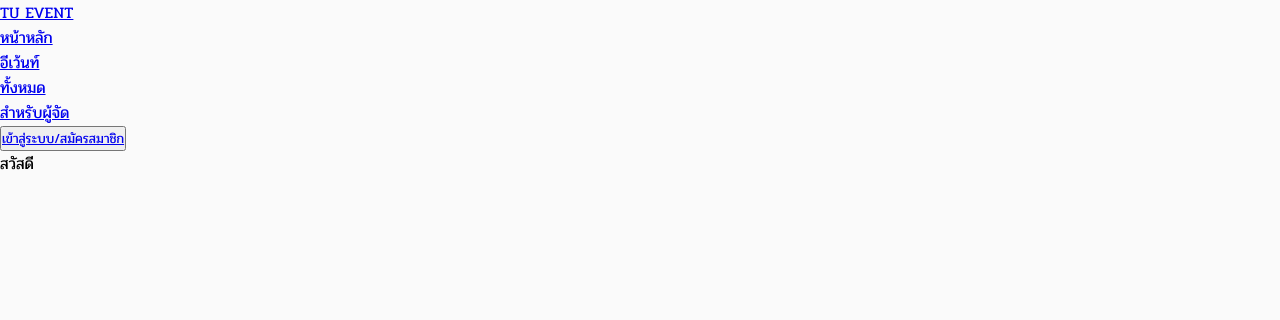
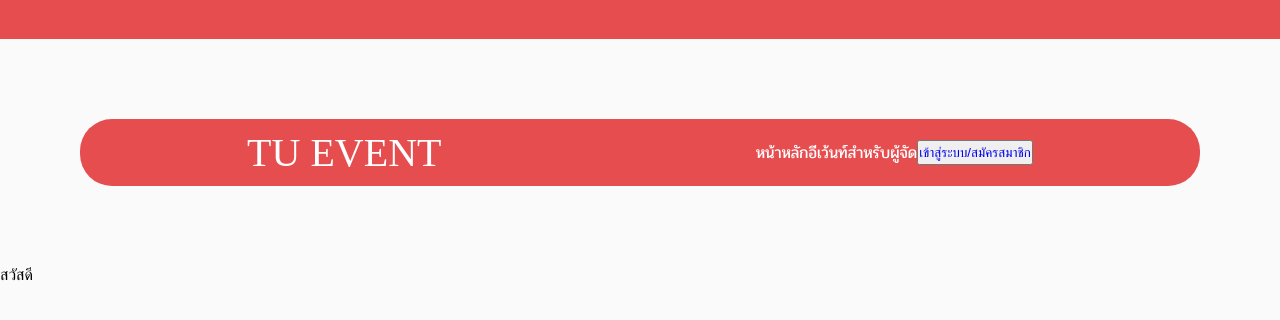
Before and after one commit to KeeratikornJan/cs261--group5-650001, a plain HTML site: page index.html in a window 1280 px wide. Drawn offline with Linux system fonts and the light colour scheme; a web font is replaced by a local one.

Commit message:
Second Commit

```diff
--- a/css/style.css
+++ b/css/style.css
@@ -1,10 +1,10 @@
 @import url('https://fonts.googleapis.com/css2?family=Pridi:wght@200;300;400;500;600;700&display=swap');
+@import url('https://fonts.googleapis.com/css2?family=Modak&display=swap');
 
 * {
-    box-sizing: border-box;
     margin: 0;
     padding: 0;
-    font-family: "Pridi", serif;
+    text-decoration: none;
 }
 
 body {
@@ -12,8 +12,45 @@ body {
 }
 
 /* Header */
-.header {
-    width: 300px;
-    border: 10px solid rebeccapurples;
+header {
+    height: 39px;
+    width: 100%;
     background:#E64D4F;
 }
+.navbar {
+    margin: 80px;
+}
+.navdiv {
+    display: flex;
+    justify-content: space-around;
+    align-items: center;
+    border: 10px;
+    border-radius: 2rem;
+    padding: 10px;
+    background:#E64D4F;
+
+}
+.logo {
+    font-family: "Modak";
+    font-size: 40px;
+    list-style: none;
+}
+.logo a {
+    color: #FFFFFF;
+}
+
+ul{
+    display: flex;
+    justify-content: space-around;
+    font-family: "Pridi";
+    background: #E64D4F;
+    list-style: none;
+
+}
+ul li {
+    display: inline-block;
+    position: relative;
+}
+ul li a {
+    color: #FFFFFF;
+}
--- a/index.html
+++ b/index.html
@@ -7,8 +7,7 @@
     <link rel="stylesheet" href="css/style.css">
 </head>
 <body>
-    <header>
-    </header>
+    <header></header>
     <nav class="navbar">
             <div class="navdiv">
                 <div class="logo"><a href="#">TU EVENT</a> </div>
@@ -16,9 +15,9 @@
                     <li><a href="#">หน้าหลัก</a></li>
                     <li>
                         <a href="#">อีเว้นท์</a>
-                        <ul class="dropdown">
+                        <!--<ul class="dropdown">
                             <li><a href="#">ทั้งหมด</a></li>
-                        </ul>
+                        </ul>-->
                     </li>
                     <li><a href="#">สำหรับผู้จัด</a></li>
                     <button><a href="#">เข้าสู่ระบบ/สมัครสมาชิก</a></button>
```
